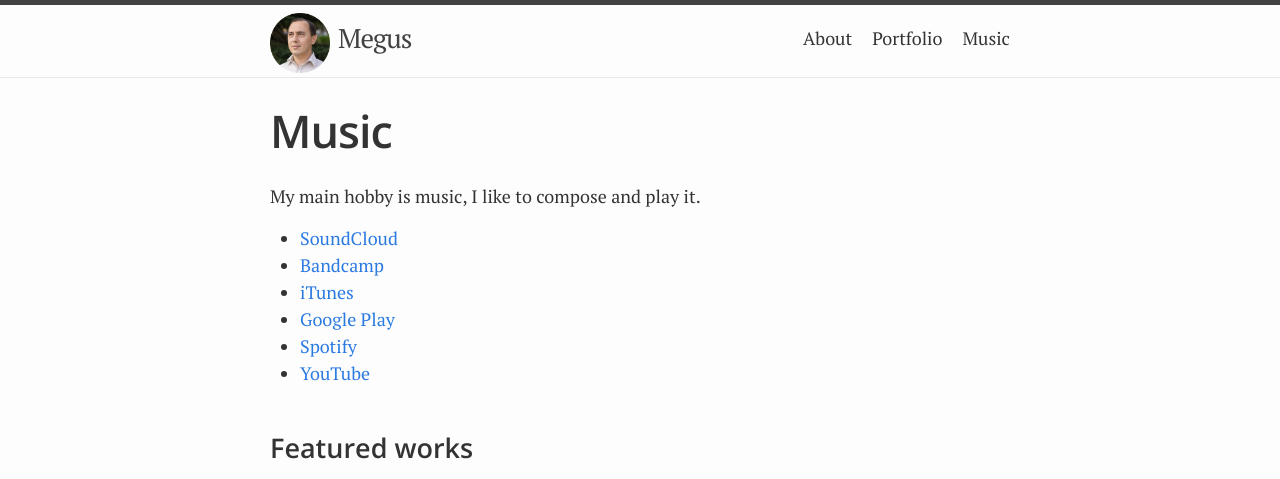
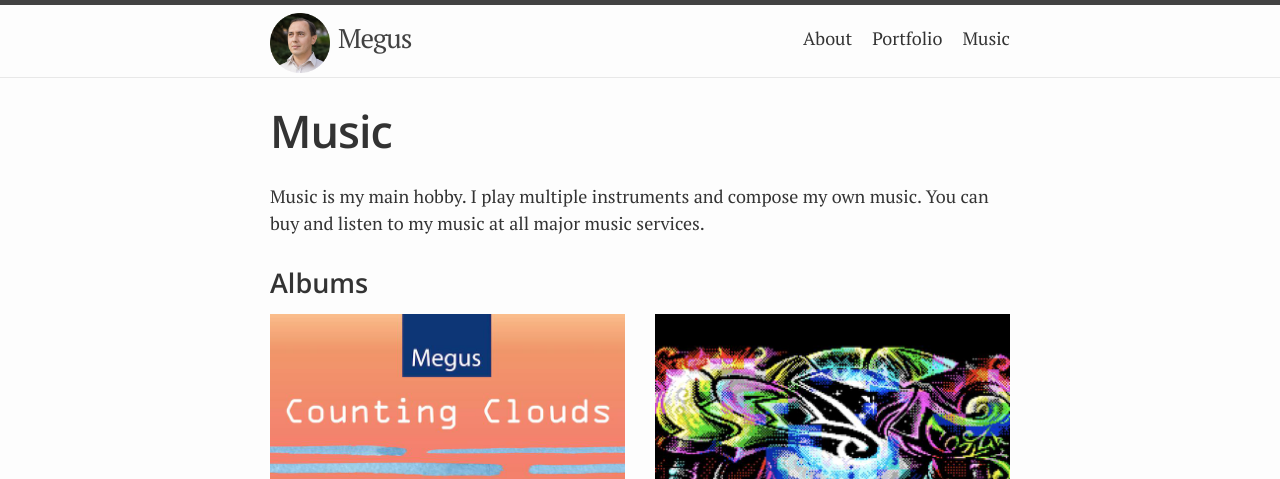
Before and after one commit to Megus/megus.github.io, a Jekyll site: the page built from music.html, in a window 1280 px wide. Shown: the top 479 px of the page. Built offline with Jekyll 4.4.1, drawn with Linux system fonts in a browser that asks for light colours; some of the changed text lies outside the part shown; grey boxes are pictures that could not be loaded.

Commit message:
Improved Music page

```diff
--- a/_config.yml
+++ b/_config.yml
@@ -14,8 +14,8 @@ exclude:
 
 header_pages:
   - about.md
-  - portfolio.md
-  - music.md
+  - portfolio.html
+  - music.html
 
 collections:
   projects:
--- a/_includes/header.html
+++ b/_includes/header.html
@@ -3,8 +3,8 @@
   <div class="wrapper">
     {%- assign default_paths = site.pages | map: "path" -%}
     {%- assign page_paths = site.header_pages | default: default_paths -%}
-    <img class="site-logo" src="/assets/megus.png" />
-    <a class="site-title" rel="author" href="{{ "/" | relative_url }}">Megus</a>
+    <a href="{{ "/" | relative_url }}"><img class="site-logo" src="/assets/megus.png" />
+    <span class="site-title" rel="author">Megus</span></a>
 
     {%- if page_paths -%}
       <nav class="site-nav">
--- a/_layouts/home.html
+++ b/_layouts/home.html
@@ -10,7 +10,6 @@ layout: default
   {{ content }}
 
   {%- if site.posts.size > 0 -%}
-    <h2 class="post-list-heading">{{ page.list_title | default: "Posts" }}</h2>
     <ul class="post-list">
       {%- for post in site.posts -%}
       <li>
--- a/_sass/minima/_layout.scss
+++ b/_sass/minima/_layout.scss
@@ -337,6 +337,12 @@
   }
 }
 
+@include media-query($on-palm) {
+  .portfolio-project {
+    width: 100%;
+  }
+}
+
 .portfolio-project-cover {
   width: 100%;
   padding-bottom: 75%;
@@ -361,9 +367,26 @@
 }
 
 
+
+/**
+ * Music page
+ */
+
+ .music-albums {
+  display: flex;
+  flex-direction: row;
+  flex-wrap: wrap;
+  width: 100%;
+  justify-content: space-between;
+ }
+
+ .music-album {
+  width: -webkit-calc(50% - (#{$spacing-unit / 2}));
+  width:         calc(50% - (#{$spacing-unit / 2}));
+}
+
 @include media-query($on-palm) {
-  .portfolio-project {
+  .music-album {
     width: 100%;
-    padding-bottom: $spacing-unit;
   }
 }
--- /dev/null
+++ b/music.html
@@ -0,0 +1,45 @@
+---
+layout: default
+title: "Music"
+---
+<article class="post">
+
+  <header class="post-header">
+    <h1 class="post-title">{{ page.title | escape }}</h1>
+  </header>
+
+  <div class="post-content">
+    <p>Music is my main hobby. I play multiple instruments and compose my own music. You can buy and listen to my music at all major music services.</p>
+  </div>
+
+  <h2>Albums</h2>
+
+  <div class="music-albums">
+    {%- for album in site.data.music_albums -%}
+    <div class="music-album">
+      <a href="{{ album.url | absolute_url }}">
+        <img src="{{ album.cover }}" alt="{{ album.title | escape }}" />
+      </a>
+      <p class="footnote">{{ album.released | escape }}</p>
+    </div>
+    {%- endfor -%}
+  </div>
+
+  <div class="post-content">
+    <h2>Featured works</h2>
+
+    <iframe src="https://www.youtube.com/embed/V0AnwCmV-M0" allow="accelerometer; autoplay; encrypted-media; gyroscope; picture-in-picture" allowfullscreen></iframe>
+
+    <iframe style="height: 300px;" scrolling="no" allow="autoplay" src="https://w.soundcloud.com/player/?url=https%3A//api.soundcloud.com/tracks/367175294&color=%23ff5500&auto_play=false&hide_related=false&show_comments=true&show_user=true&show_reposts=false&show_teaser=true&visual=true"></iframe>
+
+    <iframe style="height: 300px;"  scrolling="no" allow="autoplay" src="https://w.soundcloud.com/player/?url=https%3A//api.soundcloud.com/tracks/346017391&color=%23ff5500&auto_play=false&hide_related=false&show_comments=true&show_user=true&show_reposts=false&show_teaser=true&visual=true"></iframe>
+
+    <h2>Social links</h2>
+    <p>Find more music at:</p>
+    <ul>
+      <li><a href="https://soundcloud.com/sugem">SoundCloud</a></li>
+      <li><a href="https://megus.bandcamp.com">Bandcamp</a></li>
+      <li><a href="https://www.youtube.com/user/megussugem">YouTube</a></li>
+    </ul>
+  </div>
+</article>
--- a/music.md
+++ /dev/null
@@ -1,21 +0,0 @@
----
-layout: page
-title: Music
----
-
-My main hobby is music, I like to compose and play it.
-
-- [SoundCloud](https://soundcloud.com/sugem)
-- [Bandcamp](https://megus.bandcamp.com)
-- [iTunes](https://itunes.apple.com/artist/megus/1330029789)
-- [Google Play](https://play.google.com/store/music/artist/Megus?id=Aqrwqo4haxjadwig4mfmm4a76mq)
-- [Spotify](https://open.spotify.com/artist/621tAZgSVWnf2CjwVLW5cR)
-- [YouTube](https://www.youtube.com/user/megussugem)
-
-## Featured works
-
-<iframe src="https://www.youtube.com/embed/V0AnwCmV-M0" allow="accelerometer; autoplay; encrypted-media; gyroscope; picture-in-picture" allowfullscreen></iframe>
-
-<iframe style="height: 300px;" scrolling="no" allow="autoplay" src="https://w.soundcloud.com/player/?url=https%3A//api.soundcloud.com/tracks/367175294&color=%23ff5500&auto_play=false&hide_related=false&show_comments=true&show_user=true&show_reposts=false&show_teaser=true&visual=true"></iframe>
-
-<iframe style="height: 300px;"  scrolling="no" allow="autoplay" src="https://w.soundcloud.com/player/?url=https%3A//api.soundcloud.com/tracks/346017391&color=%23ff5500&auto_play=false&hide_related=false&show_comments=true&show_user=true&show_reposts=false&show_teaser=true&visual=true"></iframe>
```
Also changed, not shown: _data/music_albums.json (added, +26 -0 lines), index.md (+0 -1 lines), portfolio.html (renamed from _layouts/portfolio.html, +5 -8 lines), portfolio.md (deleted, +0 -4 lines), assets/music/around-past-cover.jpg (added), assets/music/counting-clouds-cover.jpg (added), assets/music/selected-ay-ym-works-cover.jpg (added), assets/music/the-rising-sun-cover.jpg (added).
